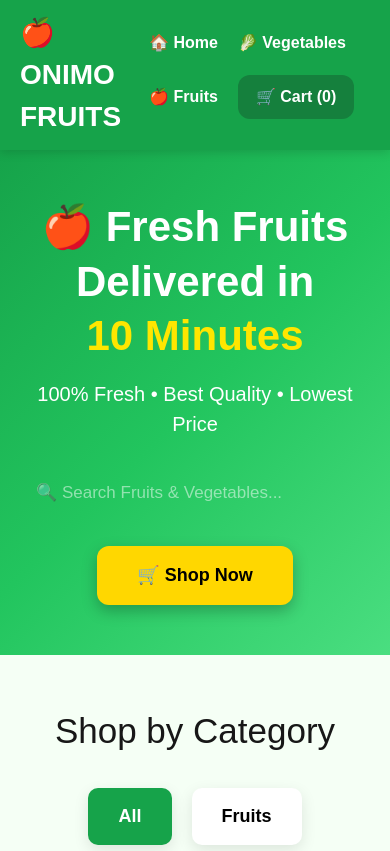
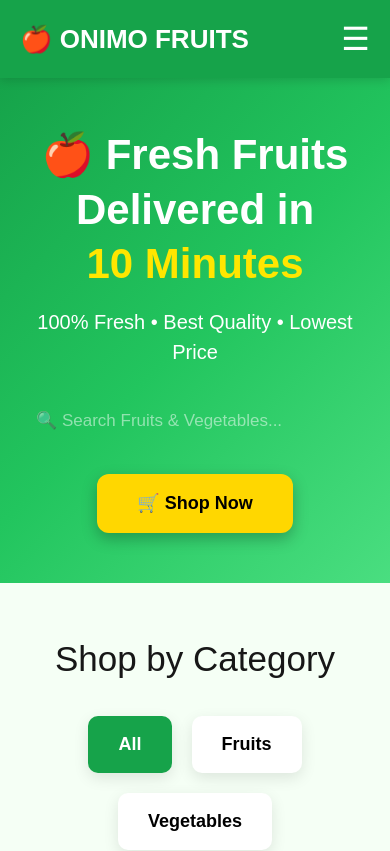
Before and after one commit to vikasRaj23/onimo-fruits, a Next.js app in the folder frontend/: page / in a window 390 px wide. Shown: the top 851 px of the page. Built offline with nearby package versions, Linux system fonts and the light colour scheme.

Commit message:
Mobile menu added

```diff
--- a/frontend/components/Header.tsx
+++ b/frontend/components/Header.tsx
@@ -1,10 +1,12 @@
 "use client";
 
+import { useState } from "react";
 import Link from "next/link";
 import { useCart } from "./context/CartContext";
 
 export default function Header() {
   const { cart } = useCart();
+  const [menuOpen, setMenuOpen] = useState(false);
 
   const totalItems = cart.reduce(
     (sum: number, item: any) => sum + item.quantity,
@@ -12,40 +14,19 @@ export default function Header() {
   );
 
   return (
+    <>
       <header
         style={{
           background: "#16a34a",
           color: "white",
-        padding: "12px 20px",
+          padding: "15px 20px",
           display: "flex",
           justifyContent: "space-between",
           alignItems: "center",
           position: "sticky",
           top: 0,
           zIndex: 999,
-        boxShadow: "0 2px 10px rgba(0,0,0,0.15)",
-      }}
-    >
-      {/* Logo */}
-      <Link
-        href="/"
-        style={{
-          color: "white",
-          textDecoration: "none",
-          fontWeight: "bold",
-          fontSize: "28px",
-        }}
-      >
-        🍎 ONIMO FRUITS
-      </Link>
-
-      {/* Menu */}
-      <div
-        style={{
-          display: "flex",
-          alignItems: "center",
-          gap: "20px",
-          flexWrap: "wrap",
+          boxShadow: "0 2px 10px rgba(0,0,0,.15)",
         }}
       >
         <Link
@@ -53,7 +34,46 @@ export default function Header() {
           style={{
             color: "white",
             textDecoration: "none",
-            fontWeight: "600",
+            fontWeight: "bold",
+            fontSize: "26px",
+          }}
+        >
+          🍎 ONIMO FRUITS
+        </Link>
+
+        <button
+          onClick={() => setMenuOpen(!menuOpen)}
+          style={{
+            background: "transparent",
+            border: "none",
+            color: "white",
+            fontSize: "32px",
+            cursor: "pointer",
+          }}
+        >
+          ☰
+        </button>
+      </header>
+
+      {menuOpen && (
+        <div
+          style={{
+            background: "#15803d",
+            padding: "20px",
+            display: "flex",
+            flexDirection: "column",
+            gap: "18px",
+            textAlign: "center",
+          }}
+        >
+          <Link
+            href="/"
+            onClick={() => setMenuOpen(false)}
+            style={{
+              color: "white",
+              textDecoration: "none",
+              fontSize: "20px",
+              fontWeight: "bold",
             }}
           >
             🏠 Home
@@ -61,10 +81,12 @@ export default function Header() {
 
           <Link
             href="/"
+            onClick={() => setMenuOpen(false)}
             style={{
               color: "white",
               textDecoration: "none",
-            fontWeight: "600",
+              fontSize: "20px",
+              fontWeight: "bold",
             }}
           >
             🥬 Vegetables
@@ -72,10 +94,12 @@ export default function Header() {
 
           <Link
             href="/"
+            onClick={() => setMenuOpen(false)}
             style={{
               color: "white",
               textDecoration: "none",
-            fontWeight: "600",
+              fontSize: "20px",
+              fontWeight: "bold",
             }}
           >
             🍎 Fruits
@@ -83,19 +107,21 @@ export default function Header() {
 
           <Link
             href="/cart"
+            onClick={() => setMenuOpen(false)}
             style={{
-            background: "#15803d",
+              background: "#22c55e",
               color: "white",
-            padding: "10px 18px",
+              textDecoration: "none",
+              padding: "12px",
               borderRadius: "12px",
-            textDecoration: "none",
               fontWeight: "bold",
-            fontSize: "16px",
+              fontSize: "20px",
             }}
           >
             🛒 Cart ({totalItems})
           </Link>
         </div>
-    </header>
+      )}
+    </>
   );
 }
```
Lines whose indentation alone changed are shown as unchanged.
